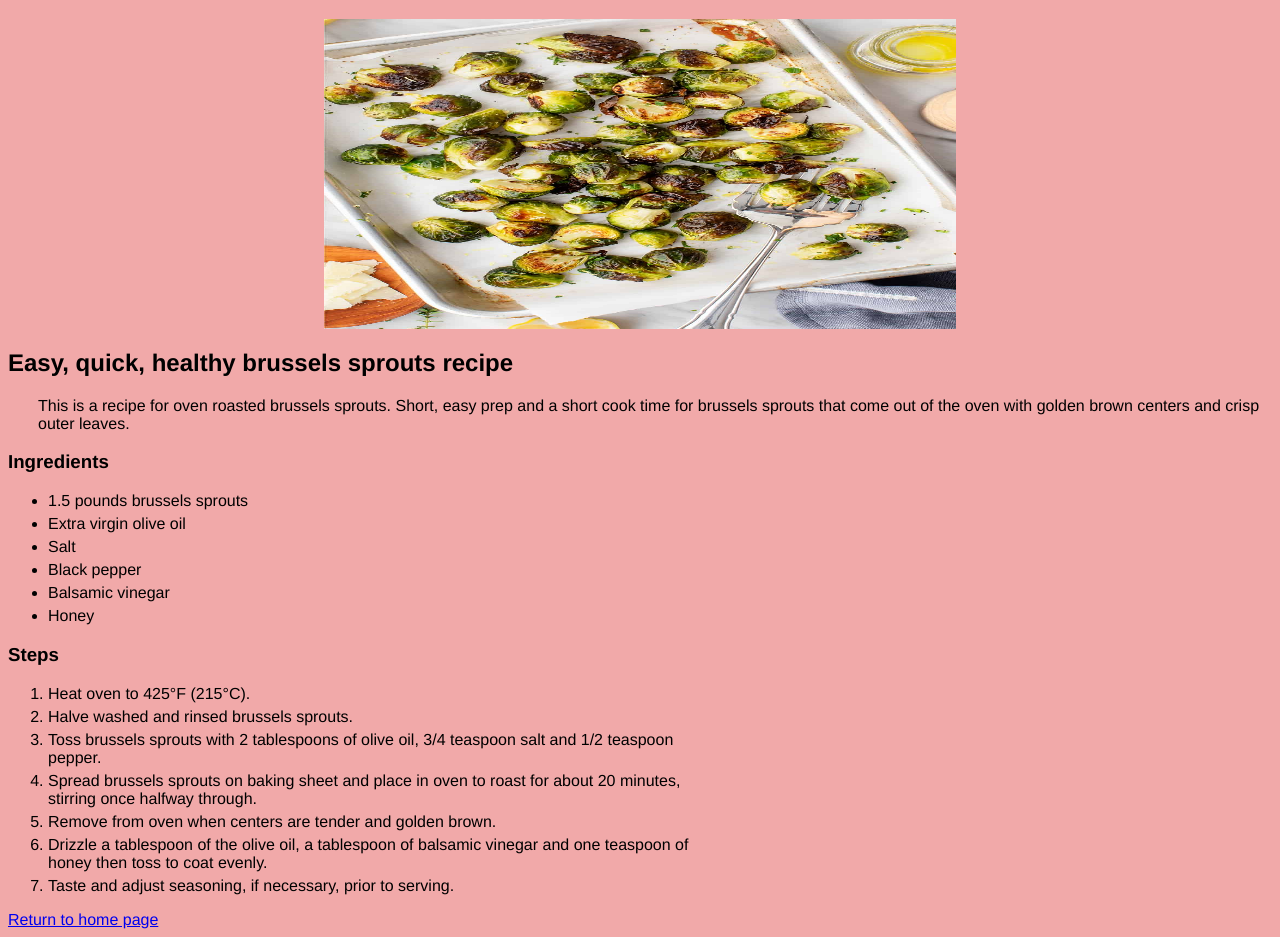
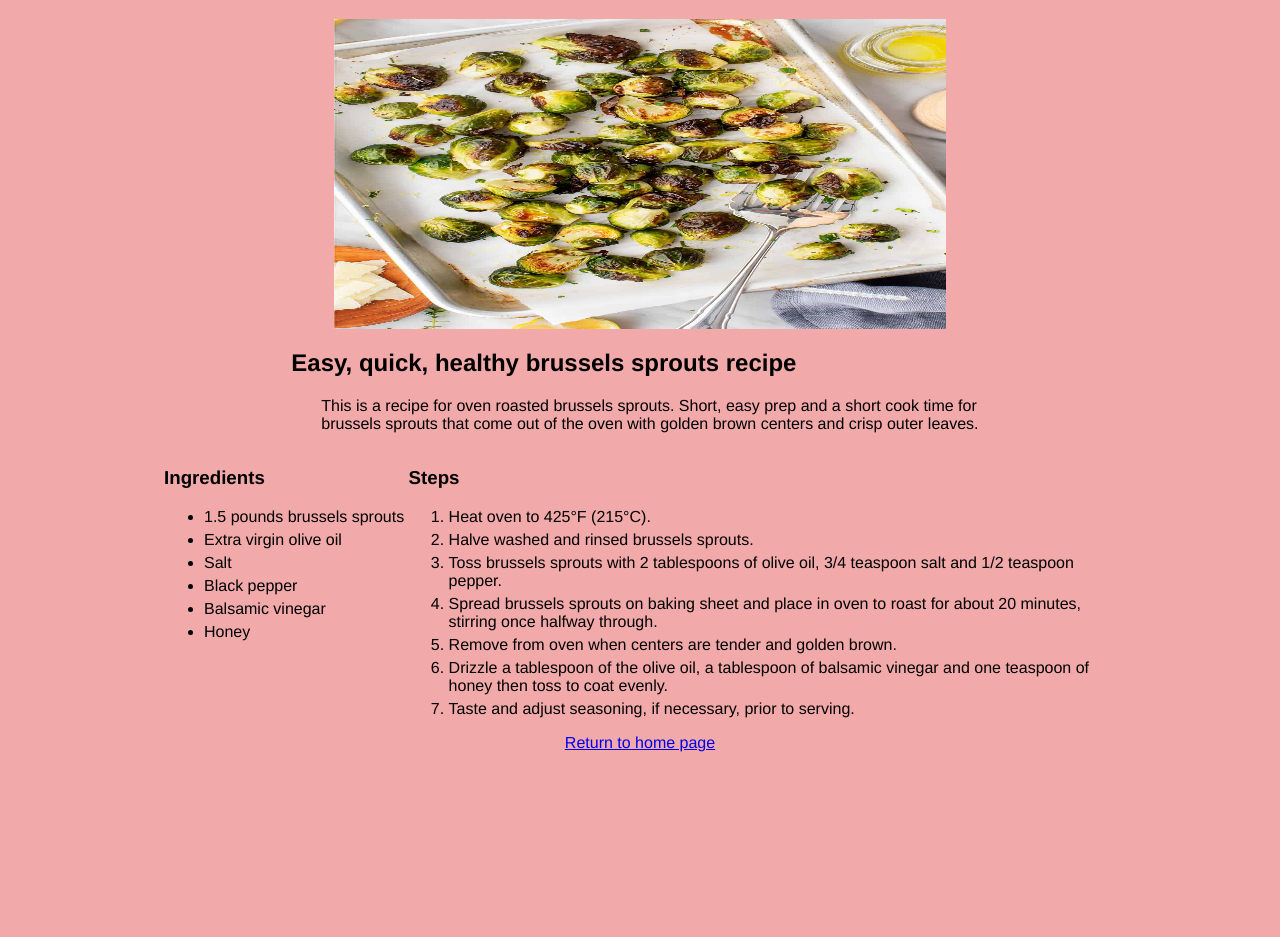
Before and after one commit to DZamora54/odin-recipes, a plain HTML site: page recipes/roasted-brussels-sprouts.html in a window 1280 px wide. Shown: the part 61-998 px from the top of the page. After the commit the page ends 821 px from the top, so only its background shows below. Drawn offline with Linux system fonts and the light colour scheme.

Commit message:
Multiple style updates

```diff
--- a/recipes/roasted-brussels-sprouts.html
+++ b/recipes/roasted-brussels-sprouts.html
@@ -1,16 +1,29 @@
 <!DOCTYPE html>
 <html lang="en">
   <head>
-    <meta charset="UTF-8">
-    <meta name="viewport" content="width=device-width, initial-scale="1.0>
+    <meta charset="UTF-8" />
+    <meta name="viewport" content="width=device-width, initial-scale=" 1.0 />
     <title>Odin Recipes</title>
-    <link rel="stylesheet" href="/styles/style.css">
+    <link rel="stylesheet" href="/styles/style.css" />
   </head>
   <body>
     <h1>Roasted Brussels Sprouts</h1>
-    <img src="../images/brussels-sprouts.jpg" alt="roasted brussels Sprouts" height="310" width="310">
+    <img
+      src="../images/brussels-sprouts.jpg"
+      alt="roasted brussels Sprouts"
+      height="310"
+      width="310"
+    />
+    <div>
       <h2>Easy, quick, healthy brussels sprouts recipe</h2>
-    <p class="recipe-description">This is a recipe for oven roasted brussels sprouts. Short, easy prep and a short cook time for brussels sprouts that come out of the oven with golden brown centers and crisp outer leaves.</p>
+      <p class="recipe-description">
+        This is a recipe for oven roasted brussels sprouts. Short, easy prep and
+        a short cook time for brussels sprouts that come out of the oven with
+        golden brown centers and crisp outer leaves.
+      </p>
+    </div>
+    <div>
+      <section>
         <h3>Ingredients</h3>
         <ul>
           <li>1.5 pounds brussels sprouts</li>
@@ -20,16 +33,35 @@
           <li>Balsamic vinegar</li>
           <li>Honey</li>
         </ul>
+      </section>
+      <section>
         <h3>Steps</h3>
         <ol>
           <li>Heat oven to 425&deg;F (215&deg;C).</li>
           <li>Halve washed and rinsed brussels sprouts.</li>
-      <li>Toss brussels sprouts with 2 tablespoons of olive oil, 3/4 teaspoon salt and 1/2 teaspoon pepper.</li>
-      <li>Spread brussels sprouts on baking sheet and place in oven to roast for about 20 minutes, stirring once halfway through.</li>
+          <li>
+            Toss brussels sprouts with 2 tablespoons of olive oil, 3/4 teaspoon
+            salt and 1/2 teaspoon pepper.
+          </li>
+          <li>
+            Spread brussels sprouts on baking sheet and place in oven to roast
+            for about 20 minutes, stirring once halfway through.
+          </li>
           <li>Remove from oven when centers are tender and golden brown.</li>
-      <li>Drizzle a tablespoon of the olive oil, a tablespoon of balsamic vinegar and one teaspoon of honey then toss to coat evenly.</li>
+          <li>
+            Drizzle a tablespoon of the olive oil, a tablespoon of balsamic
+            vinegar and one teaspoon of honey then toss to coat evenly.
+          </li>
           <li>Taste and adjust seasoning, if necessary, prior to serving.</li>
         </ol>
-    <a href="../index.html">Return to home page</a>
+      </section>
+      <a
+        class="return-home"
+        href="../index.html"
+        target="_self"
+        rel="noopener noreferrer"
+        >Return to home page</a
+      >
+    </div>
   </body>
 </html>
--- a/styles/style.css
+++ b/styles/style.css
@@ -1,6 +1,7 @@
 body {
   background-color: #f1a9a9;
-  font-family: 'Franklin Gothic Medium', 'Arial Narrow', Arial, sans-serif;
+  font-family: "Franklin Gothic Medium", "Arial Narrow", Arial, sans-serif;
+  padding: 0px 20px;
 }
 
 h1 {
@@ -10,6 +11,9 @@ h1 {
 #recipe-list {
   list-style-type: none;
   text-align: center;
+  margin: auto;
+  width: fit-content;
+  padding: 0px;
 }
 
 img {
@@ -21,6 +25,7 @@ img {
 
 .recipe-description {
   padding-left: 30px;
+  max-width: 75ch;
 }
 
 li {
@@ -31,3 +36,19 @@ li {
 .recipe {
   margin-bottom: 10px;
 }
+
+section {
+  display: inline-block;
+  margin: auto;
+  vertical-align: top;
+}
+
+.return-home {
+  display: block;
+  text-align: center;
+}
+
+div {
+  width: fit-content;
+  margin: auto;
+}
```
Also changed, not shown: index.html (+27 -6 lines), recipes/baked-salmon.html (+32 -8 lines), recipes/roasted-fennel.html (+41 -9 lines). Lines whose indentation alone changed are shown as unchanged.
